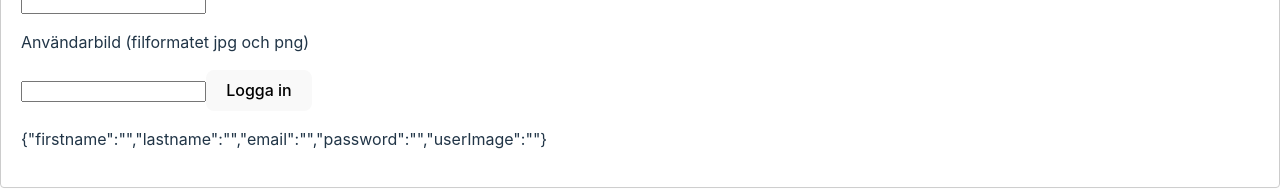
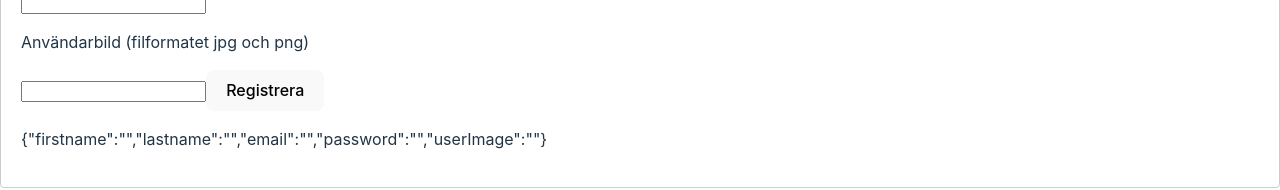
Before and after one commit to TessDevon/degreeProjectFED22D, a React (Vite) app in the folder frontend/: page /about in a window 1280 px wide. Both pictures are taken after a click on the button "Registrera dig som ny användare". Shown: the part 586-776 px from the top of the page. Built offline with nearby package versions, Linux system fonts and the light colour scheme.

Commit message:
Check that the user is logged in in LoginModal.

```diff
--- a/frontend/src/components/LoginModal.tsx
+++ b/frontend/src/components/LoginModal.tsx
@@ -1,4 +1,4 @@
-import { ChangeEvent, FormEvent, useState } from 'react';
+import { ChangeEvent, FormEvent, useEffect, useState } from 'react';
 import Modal from 'react-modal';
 import { loginPerson, registerPerson } from '../models/PersonClass';
 import { LoginUser, saveNewUserData } from '../services/UserServices';
@@ -19,13 +19,28 @@ const customStyles = {
 
 export default function LoginModal() {
     Modal.setAppElement('#root');
-    const [showLoginModal, setShowLoginModal] = useState(true)
-    const [showRegisterModal, setRegisterModal] = useState(false)
+    const [logininfo, setLogininfo] = useState ('');
+    const [showLoginModal, setShowLoginModal] = useState(false);
+    const [showRegisterModal, setRegisterModal] = useState(false);
     const checkNames = new RegExp(/^[a-zA-ZåäöÅÄÖ ,.'-]+$/i);
     const checkEmail = new RegExp(/^[a-zA-Z0-9.!#$%&'*+/=?^_`{|}~-]+@[a-zA-Z0-9-]+(?:\.[a-zA-Z0-9-]+)*$/)
     const checkPassword = new RegExp(/^(?=.*[A-ZÅÄÖa-zåäö])(?=.*\d)[A-ZÅÄÖa-zåäö\d]{8,}$/)
     // Kräver inlogging med minst en stor boksav och siffra, minst 6 tecken och inga mellanslag.
     const checkImg = new RegExp(/\.(jpe?g|png|gif|bmp)$/i)
+
+
+    ///////////////// Check if user is loggedin //////////////////////
+
+    useEffect(() => {
+        setLogininfo(localStorage.getItem('userIdLocalStorage'))
+        console.log(logininfo);
+
+        if(logininfo==='' || logininfo==null) {
+            setShowLoginModal(true)
+        } else {
+            setShowLoginModal(false)
+        }
+    }, [logininfo])
 
 
     ///////////////////// Handle login ////////////////////////
@@ -46,7 +61,7 @@ export default function LoginModal() {
     }
     const handleLoginSubmit = (e:FormEvent) => {
         e.preventDefault();
-        console.log(formLoginData)
+        //console.log(formLoginData)
         if(checkEmail.test(formLoginData.email)) {
             if(checkPassword.test(formLoginData.password)) {
                 LoginUser(formLoginData.email,formLoginData.password)
@@ -112,9 +127,9 @@ export default function LoginModal() {
         }
     }
 
+
     return (
         <div className= 'signView'>
-            <button onClick={() => setShowLoginModal(true)}>Öppna loggin</button>
             <Modal isOpen={showLoginModal} style={customStyles}>
                 <h1>Gå vidare för att ta del av vår unika minivärld!</h1>
                 <p> Våra miniatyrvärldar är en inspirationssida för alla som samlar, renoverar och har docksåp som hobby. Här kan man få inspiration genom inlägg från användarna men även en möjlighet att köpa miniatyrer av andra användare eller sälja det man inte längre behöver.</p>
@@ -146,7 +161,7 @@ export default function LoginModal() {
                     <input value={formData.password} type='text' onChange={handleChange} name='password'/>
                     <p>Användarbild (filformatet jpg och png)</p>
                     <input value={formData.userImage} type='img' onChange={handleChange} name='userImage'/>
-                    <button>Logga in</button>
+                    <button>Registrera</button>
                 </form>
                 <p>{JSON.stringify(formData)}</p>
             </Modal>
```
